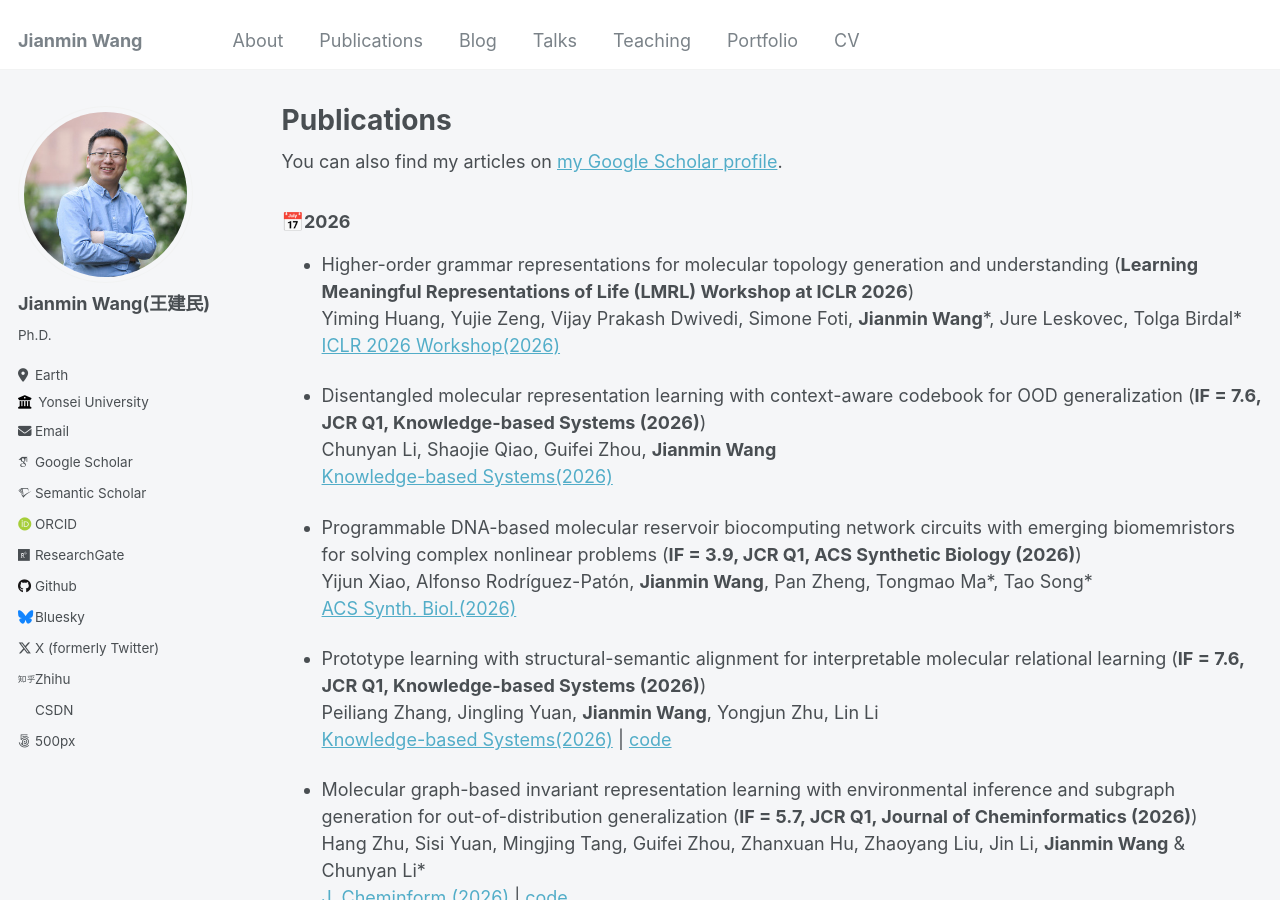
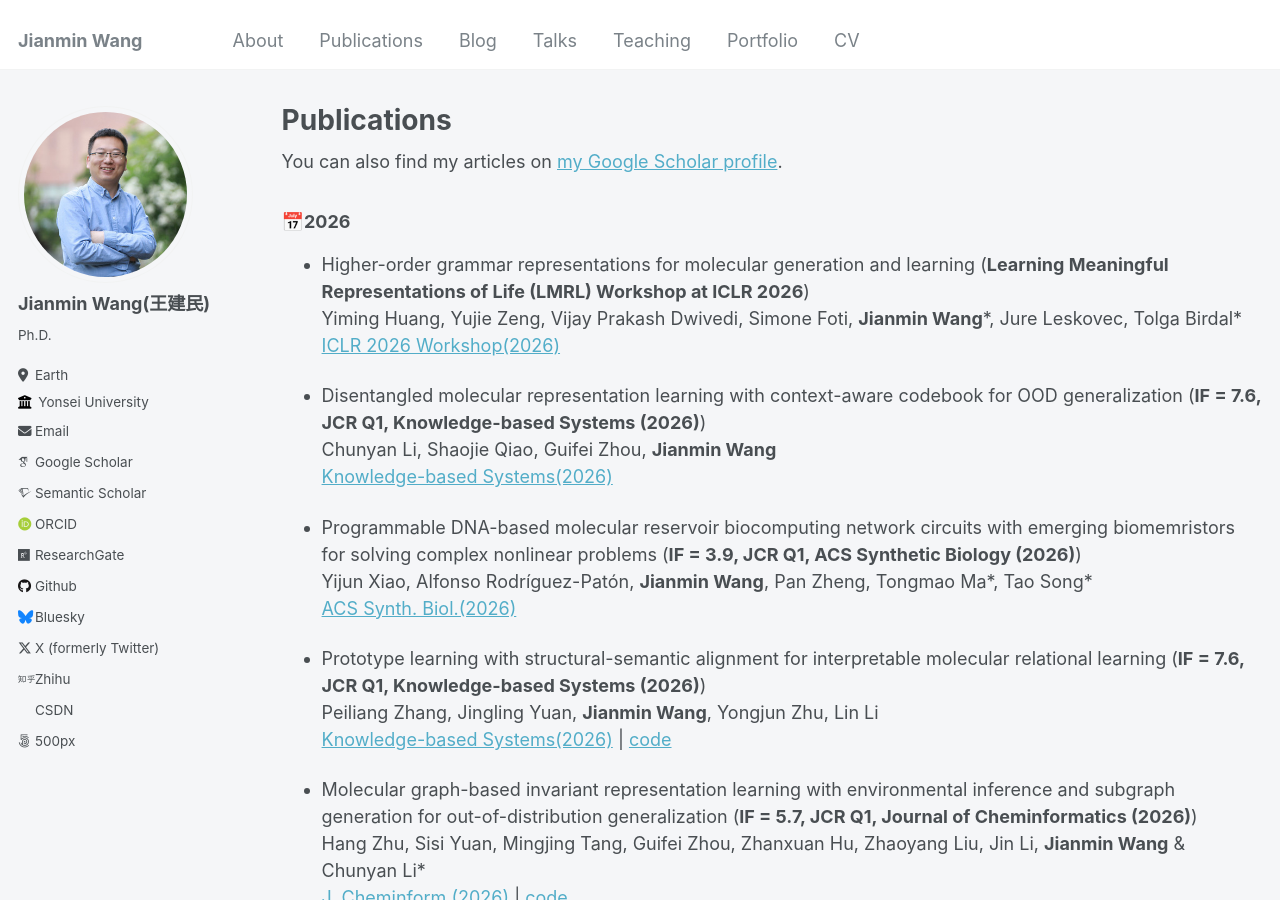
Before and after one commit to Jianmin2drugai/Jianmin2drugai.github.io, a Jekyll site: the page built from _pages/publications.md, in a window 1280 px wide and 900 px high. Built offline with Jekyll 4.4.1, drawn with Linux system fonts in a browser that asks for light colours; some web fonts are replaced.

Commit message:
Update publications.md

```diff
--- a/_pages/publications.md
+++ b/_pages/publications.md
@@ -17,7 +17,7 @@ author_profile: true
 
 ### &#x1F4C5;2026
 
-*   Higher-order grammar representations for molecular topology generation and understanding (**Learning Meaningful Representations of Life (LMRL) Workshop at ICLR 2026**)
+*   Higher-order grammar representations for molecular generation and learning (**Learning Meaningful Representations of Life (LMRL) Workshop at ICLR 2026**)
     Yiming Huang, Yujie Zeng, Vijay Prakash Dwivedi, Simone Foti, **Jianmin Wang**\*, Jure Leskovec, Tolga Birdal\*
     [ICLR 2026 Workshop(2026)](https://openreview.net/forum?id=AHHCuMItmh)
 
```
